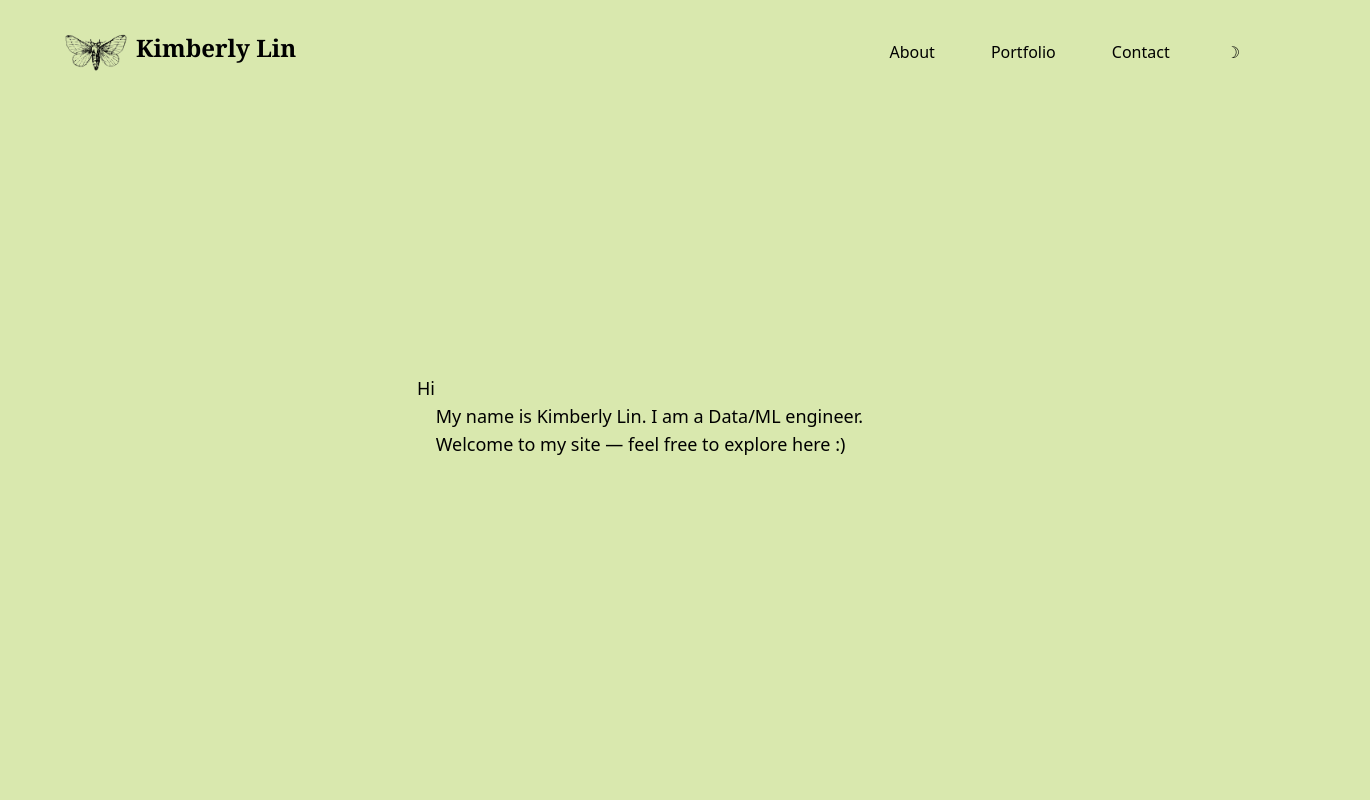
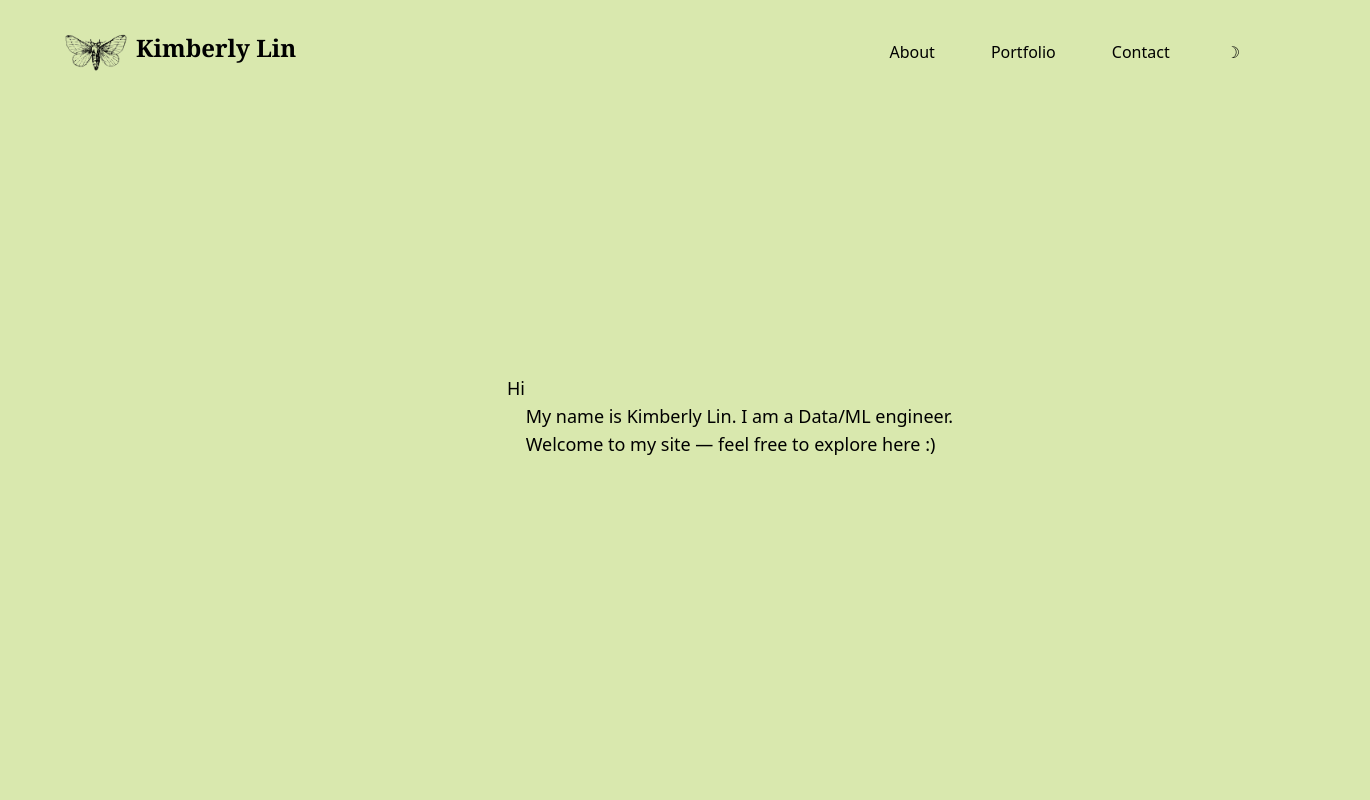
Before and after one commit to JYUN-YI/kimberlylin, a Next.js app: page / in a window 1280 px wide. Shown: the top 800 px of the page, 1370 px wide, since content can reach past the window. Built offline with nearby package versions, Linux system fonts and the light colour scheme.

Commit message:
Update globals.css

```diff
--- a/app/globals.css
+++ b/app/globals.css
@@ -256,6 +256,7 @@ body {
     flex-direction: column; /* Ensure content stacks vertically */
     align-items: center;
     justify-content: center;
+    margin-left: 90px;
     padding: 2rem; /* Ensure spacing around content */
   }
 
```
